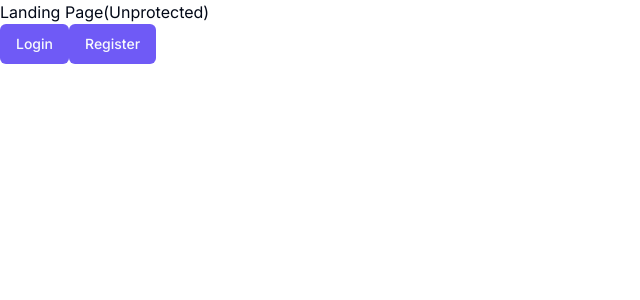
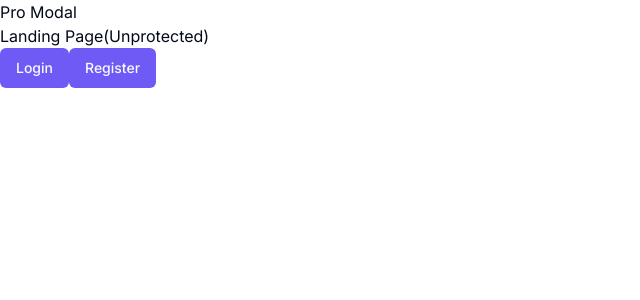
Before and after one commit to nglaizette/my-ai-saas-app, a Next.js app: page / in a window 1280 px wide. Shown: the top 300 px of the page, without its empty margins (0-640 px from the left). Built offline with nearby package versions, Linux system fonts and the light colour scheme.

Commit message:
Création de la fenêtre modale

```diff
--- a/app/layout.tsx
+++ b/app/layout.tsx
@@ -1,8 +1,10 @@
+import "./globals.css";
+
 import type { Metadata } from "next";
 import { Inter } from "next/font/google";
 import { ClerkProvider } from '@clerk/nextjs'
 
-import "./globals.css";
+import { ModalProvider } from "@/components/modal-provider";
 
 const inter = Inter({ subsets: ["latin"] });
 
@@ -19,7 +21,10 @@ export default function RootLayout({
   return (
     <ClerkProvider>
       <html lang="en">
-        <body className={inter.className}>{children}</body>
+        <body className={inter.className}>
+          <ModalProvider />
+          {children}
+          </body>
       </html>
     </ClerkProvider>
   );
--- /dev/null
+++ b/components/modal-provider.tsx
@@ -0,0 +1,23 @@
+"use client";
+
+import { useEffect, useState } from "react";
+import { ProModal } from "@/components/pro-modal";
+
+export const ModalProvider = () => {
+	const [isMounted, setIsMounted] = useState(false);
+
+	useEffect(() => {
+		setIsMounted(true);
+	}, []);
+
+	if (!isMounted){
+		return null;
+	}
+
+	return (
+		<>
+			<ProModal />
+		</>
+	);
+
+}
--- /dev/null
+++ b/components/pro-modal.tsx
@@ -0,0 +1,10 @@
+"use client";
+
+
+export const ProModal = () => {
+	return (
+		<div>
+			Pro Modal
+		</div>
+	);
+}
--- a/package.json
+++ b/package.json
@@ -31,7 +31,8 @@
     "replicate": "^0.27.1",
     "tailwind-merge": "^2.2.1",
     "tailwindcss-animate": "^1.0.7",
-    "zod": "^3.22.4"
+    "zod": "^3.22.4",
+    "zustand": "^4.5.2"
   },
   "devDependencies": {
     "@types/node": "^20",
```
Also changed, not shown: hooks/use-pro-modal.tsx (added, +13 -0 lines), 2 other files (tests, documents, lock files or other folders).
